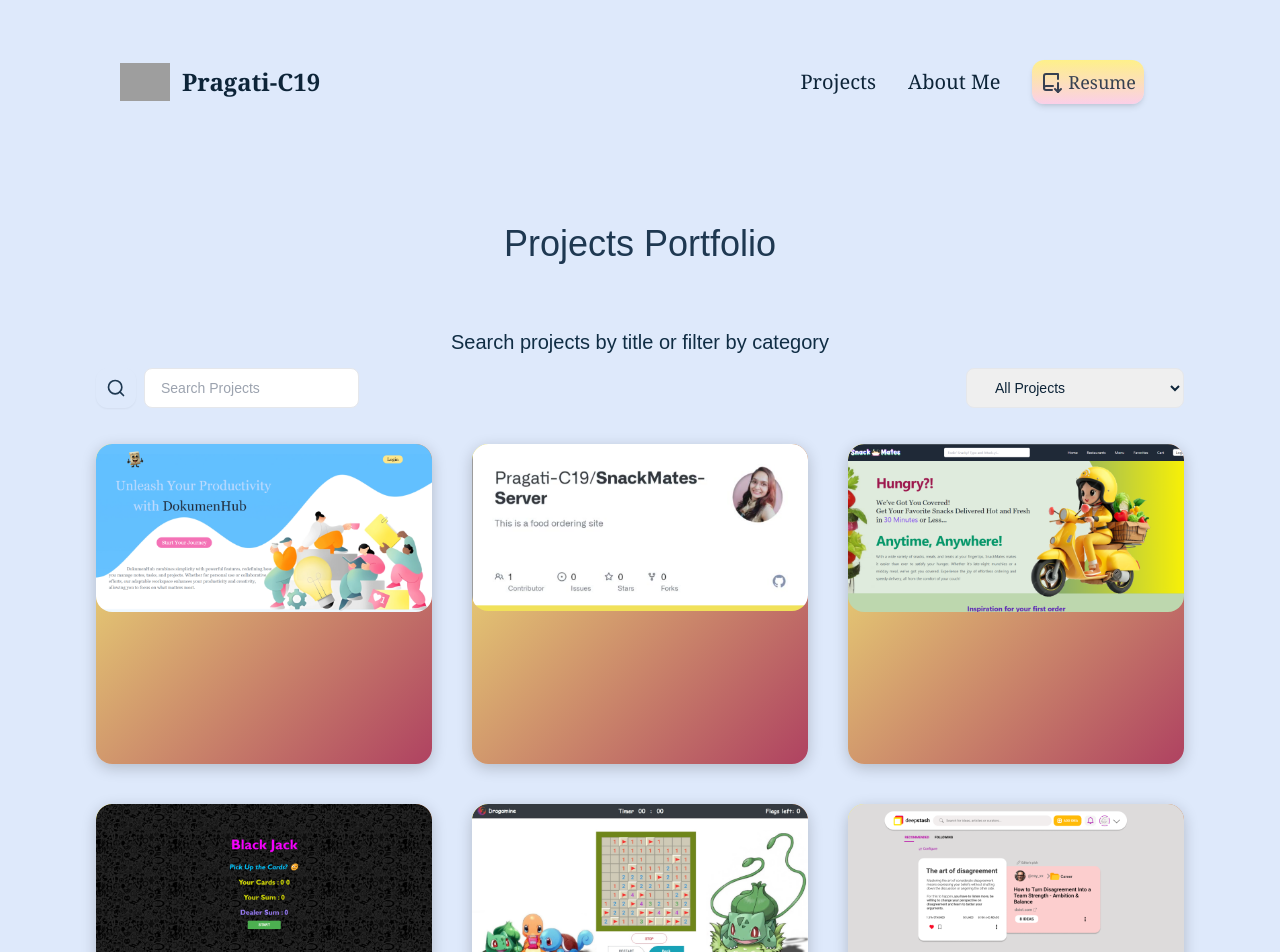
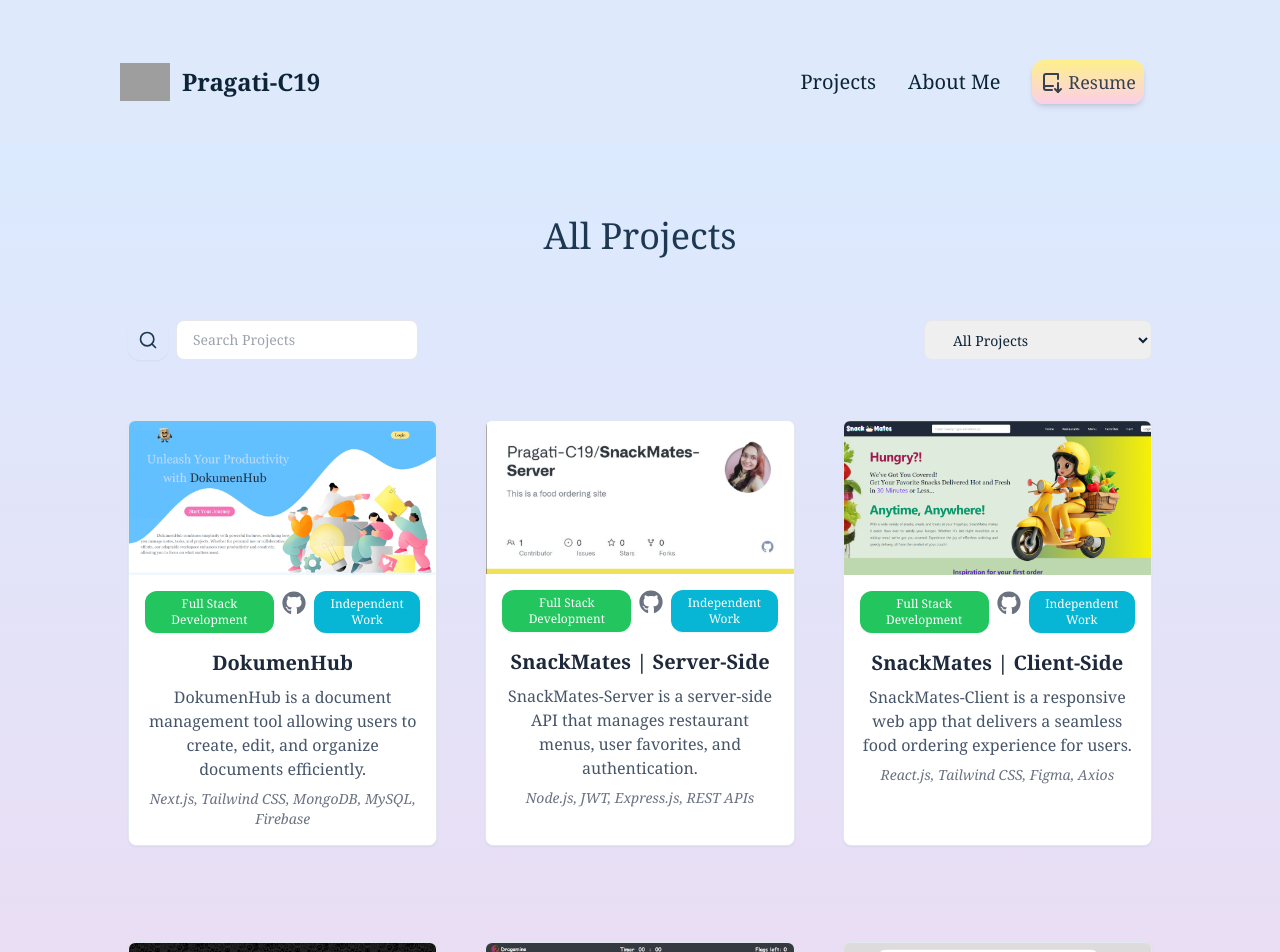
Before and after one commit to Pragati-C19/Pragati-C19.Portfolio, a Next.js app: page /projects in a window 1280 px wide. Shown: the top 952 px of the page. Built offline with nearby package versions, Linux system fonts and the light colour scheme; grey boxes are pictures that could not be loaded.

Commit message:
💄 projects card is completed only search bar is remain to set

```diff
--- a/app/projects/page.jsx
+++ b/app/projects/page.jsx
@@ -1,13 +1,21 @@
 import ProjectCards from '@/components/projects/project-cards';
+import ProjectSearch from '@/components/projects/project-search';
 import { ProjectsProvider } from '@/context/ProjectsContext';
 
 const Projects = () => {
 	return (
+		<section className='bg-gradient-to-b from-blue-100 to-pink-200 p-8'>
+		 <div className="text-center mt-10 mb-10 ">
+        <h1 className="font-general-medium text-2xl sm:text-4xl mb-1 text-ternary-dark dark:text-ternary-light font-serif">
+          All Projects
+        </h1>
+      </div>
 		<ProjectsProvider>
-			<div className="container mx-auto">
+			<div className="container mx-auto mb-5 sm:mb-10">
 				<ProjectCards />
 			</div>
 		</ProjectsProvider>
+		</section>
 	);
 };
 
--- a/components/projects/project-cards.jsx
+++ b/components/projects/project-cards.jsx
@@ -2,11 +2,12 @@
 
 import { useContext } from 'react';
 import { FiSearch } from 'react-icons/fi';
+import { FaGithub } from 'react-icons/fa';
 import { ProjectsContext } from '../../context/ProjectsContext';
 import ProjectsFilter from './projects-filter';
 import Image from 'next/image';
 import Link from 'next/link';
-import styles from "@/styles/ProjectCards.module.css";
+import styles from "@/styles/ProjectCards.module.css"; // You may keep this for any custom styles
 
 const ProjectCards = () => {
   const {
@@ -29,21 +30,12 @@ const ProjectCards = () => {
     }
   };
 
-  const displayedProjects = getDisplayedProjects();
+  const displayedProjects = getDisplayedProjects()
 
   return (
-    <section className="py-5 sm:py-10 mt-5 sm:mt-10">
-      <div className="text-center mb-10">
-        <p className="font-general-medium text-2xl sm:text-4xl mb-1 text-ternary-dark dark:text-ternary-light">
-          Projects Portfolio
-        </p>
-      </div>
-
-      <div className="mt-10 sm:mt-16">
-        <h3 className="font-general-regular text-center text-secondary-dark dark:text-ternary-light text-md sm:text-xl mb-3">
-          Search projects by title or filter by category
-        </h3>
-        <div className="flex justify-between pb-3 gap-3 mb-6">
+    <>
+      <div className="sm:mt-16">
+        <div className="flex justify-between pb-3 gap-3 mb-6 font-serif">
           <div className="flex justify-between gap-2">
             <span className="hidden sm:block bg-primary-light dark:bg-ternary-dark p-2.5 shadow-sm rounded-xl cursor-pointer">
               <FiSearch className="text-ternary-dark dark:text-ternary-light w-5 h-5" />
@@ -62,44 +54,58 @@ const ProjectCards = () => {
           <ProjectsFilter setSelectProject={setSelectProject} />
         </div>
       </div>
+       {/* Adjust grid layout for two cards per row */}
+       <div className="grid grid-cols-1 sm:grid-cols-2 lg:grid-cols-3 gap-12 font-serif">
+        {displayedProjects.map((project) => (
+          <div className="relative flex flex-col my-6 bg-white shadow-sm border border-slate-200 rounded-lg w-full max-w-lg transition-transform transform hover:scale-105">
+            {/* Image on top */}
+            <Link href={project.github}
+    target="_blank"
+    rel="noopener noreferrer" className="relative w-full overflow-hidden rounded-t-md">
+              <Image
+                src={project.image}
+                alt="project-image"
+                width={500}
+                height={300}
+                className="object-fit"
+              />
+            </Link>
 
-      <div className="grid grid-cols-1 sm:grid-cols-2 lg:grid-cols-3 gap-10">
-        {displayedProjects.map((project) => (
-          <Link
-            href={project.github}
-            key={project.id || project.title}
-            target="_blank"
-            rel="noopener noreferrer"
-            className={`relative w-full h-80 ${styles.cardContainer}`}
-          >
-            <div className={styles.card}>
-              <div className={styles.cardFront}>
-                {project.image && (
-                  <Image
-                    src={project.image}
-                    alt={`${project.title} Screenshot`}
-                    width={500}
-                    height={300}
-                    className={styles.image}
-                    style={{ objectFit: "cover" }}
-                  />
-                )}
-              </div>
-              <div className={styles.cardBack}>
-                <h3 className="text-xl font-semibold text-secondary-dark dark:text-ternary-light">{project.title}</h3>
-                <p className="mt-2 text-gray-600 dark:text-gray-300">{project.description}</p>
-                <div className="mt-4">
-                  <p className="text-sm text-gray-500 dark:text-gray-400"><strong>Category:</strong> {project.category}</p>
-                  <p className="text-sm text-gray-500 dark:text-gray-400"><strong>Technologies:</strong> {project.technologies.join(', ')}</p>
-                  <p className="text-sm text-gray-500 dark:text-gray-400"><strong>Date:</strong> {project.date}</p>
-                  <p className="text-sm text-gray-500 dark:text-gray-400"><strong>Type:</strong> {project.type}</p>
-                </div>
-              </div>
+            {/* Project details below image */}
+            <div className="p-4 text-center">
+              {/* Category and Type */}
+<div className="mb-4 flex space-x-2 justify-center">
+  <div className="rounded-xl bg-green-500 border border-transparent py-1 px-2 text-xs text-white transition-all shadow-sm text-center">
+    {project.category}
+  </div>
+  <Link
+    href={project.github}
+    target="_blank"
+    rel="noopener noreferrer">
+    <FaGithub className="text-gray-500 hover:text-gray-800 text-2xl" />
+  </Link>
+  <div className="rounded-xl bg-cyan-500 border border-transparent py-1 px-2 text-xs text-white transition-all shadow-sm text-center">
+    {project.type}
+  </div>
+</div>
+
+
+              {/* Project title */}
+              <h6 className="mb-2 text-slate-800 text-xl font-semibold">
+                {project.title}
+              </h6>
+
+              {/* Project description */}
+              <p className="text-slate-600 leading-normal font-light">
+                {project.description}
+              </p>
+
+              <p className="mt-2 text-sm italic text-gray-500">{project.technologies.join(', ')}</p>
             </div>
-          </Link>
+          </div>
         ))}
       </div>
-    </section>
+    </>
   );
 };
 
--- a/data/my-projects.jsx
+++ b/data/my-projects.jsx
@@ -15,84 +15,84 @@ export const projectsData = [
 		title: 'DokumenHub',
 		category: 'Full Stack Development',
 		image: ProjectImage9,
-		description: 'DokumenHub is a robust document management application that empowers users to create, edit, and manage their documents efficiently',
-		technologies: [ "Next.js(v14)", "Tailwind CSS", "MongoDB", "MySQL", "Firebase"],
+		description: 'DokumenHub is a document management tool allowing users to create, edit, and organize documents efficiently.',
+		technologies: [ "Next.js", "Tailwind CSS", "MongoDB", "MySQL", "Firebase"],
 		github: 'https://github.com/Pragati-C19/DokumenHub',
 		date: 'Sep 2024 - Oct 2024',
-		type: 'Self-Initiated Project'
+		type: 'Independent Work'
 	},
 	{
 		id: 8,
 		title: 'SnackMates | Server-Side',
 		category: 'Full Stack Development',
 		image: ProjectImage8,
-		description: 'SnackMates-Server is a food ordering platform that provides a server-side API to manage restaurants, menus, user favorites, and authentication.',
+		description: 'SnackMates-Server is a server-side API that manages restaurant menus, user favorites, and authentication.',
 		technologies: [ "Node.js", "JWT", "Express.js", "REST APIs"],
 		github: 'https://github.com/Pragati-C19/SnackMates-Server',
 		date: 'Aug 2024 - Aug 2024',
-		type: 'Self-Initiated Project'
+		type: 'Independent Work'
 	},
 	{
 		id: 7,
 		title: 'SnackMates | Client-Side',
 		category: 'Full Stack Development',
 		image: ProjectImage7,
-		description: 'SnackMates-Client is a responsive web application designed to offer a seamless food ordering experience.',
+		description: 'SnackMates-Client is a responsive web app that delivers a seamless food ordering experience for users.',
 		technologies: [ "React.js", "Tailwind CSS", "Figma", "Axios"],
 		github: 'https://github.com/Pragati-C19/SnackMates-Client',
 		date: 'Aug 2024 - Aug 2024',
-		type: 'Self-Initiated Project'
+		type: 'Independent Work'
 	},
 	{
 		id: 6,
 		title: 'BlackJack',
 		category: 'Web Development',
 		image: ProjectImage6,
-		description: 'This is a Blackjack game where the player aims to reach a sum of 21 before the dealer to win.',
+		description: 'A classic Blackjack game where players aim to beat the dealer by reaching a sum of 21 points.',
 		technologies: [ "JavaScript", "Prompt Engineering", "Figma"],
 		github: 'https://github.com/Pragati-C19/BlackJack-Game',
 		date: 'Jul 2024 - Jan 2024',
-		type: 'Self-Initiated Project'
+		type: 'Independent Work'
 	},
 	{
 		id: 5,
 		title: 'Dragamine',
 		category: 'Web Development',
 		image: ProjectImage5,
-		description: 'Dragamine is a simple frontend project inspired by the classic game Minesweeper.',
+		description: 'Dragamine is a frontend project inspired by Minesweeper, featuring a fun twist and custom features.',
 		technologies: [ "JavaScript", "Bootstrap", "Figma"],
 		github: 'https://github.com/Pragati-C19/Dragamine-Game',
 		date: 'Jul 2021 - Jan 2022',
-		type: 'Self-Initiated Project'
+		type: 'Independent Work'
 	},
 	{
 		id: 4,
 		title: 'DeepStash',
 		category: 'UI/UX Design',
 		image: ProjectImage4,
-		description: 'Recreated the Deepstash website, drawn by its sleek and modern UI design',
-		technologies: [ "Figma", "Canva",  "Graphics Design"],
+		description: 'A recreation of the Deepstash website focused on its sleek, modern user interface and interactive elements.',
+		technologies: [ "Figma", "Canva", "Graphics Design"],
 		github: 'https://www.figma.com/proto/WDUKUbKB3YVA00iUKbW83E/DeepStash?node-id=1%3A3&starting-point-node-id=1%3A3',
 		date: 'Sep 2021 - Sep 2021',
-		type: 'Self-Initiated Project'
+		type: 'Independent Work'
 	},
 	{
 		id: 3,
 		title: 'Molequilizer',
 		category: 'UI/UX Design',
 		image: ProjectImage3,
-		description: 'Designed Molequilizer’s UI/UX, creating custom icons and interactive elements to simplify chemistry learning.',
+		description: 'Designed Molequilizer’s UI/UX, building custom icons and interactive features for chemistry learning.',
 		technologies: [ "Figma", "Canva", "Graphics Design"],
 		github: 'https://www.figma.com/proto/KGvg1W2RTsprG8Q6dZooZw/Molequilizer?page-id=0%3A1&node-id=1-2&node-type=canvas&viewport=477%2C421%2C0.08&t=Np6WYlhfn0CYfFye-1&scaling=scale-down-width&content-scaling=fixed&starting-point-node-id=1%3A2',
 		date: 'Jan 2021 - Aug 2021',
-		type: 'National MHRD’s Toycathon 2021'
+		type: 'Toycathon 2021'
 	},
 	{
 		id: 2,
 		title: 'Hi-Tech Controls',
 		category: 'Web Development',
 		image: ProjectImage2,
-		description: 'The Hi-Tech project is a dynamic client website developed to enhance the online presence of a technology company.',
+		description: 'Hi-Tech Controls is a client website designed to improve the digital presence of a technology company.',
 		technologies: [ "JavaScript", "HTML5", "Bootstrap", "Figma"],
 		github: 'https://github.com/Pragati-C19/HiTech-New',
 		date: 'Oct 2020 - Oct 2020',
@@ -100,13 +100,13 @@ export const projectsData = [
 	},
 	{
 		id: 1,
-		title: 'DokumenHub',
+		title: 'Prisma Phones',
 		category: 'Web Development',
 		image: ProjectImage1,
-		description: 'The Prisma Phones website is an interactive e-commerce platform designed for users to explore a variety of smartphones and accessories.',
+		description: 'Prisma Phones is an interactive e-commerce platform for browsing smartphones and mobile accessories.',
 		technologies: [ "HTML5", "Bootstrap", "Figma"],
 		github: 'https://github.com/Pragati-C19/Prisma-Phones',
 		date: 'Sep 2020 - Oct 2020',
-		type: 'Self-Initiated Project'
+		type: 'Independent Work'
 	},
 ];
```
